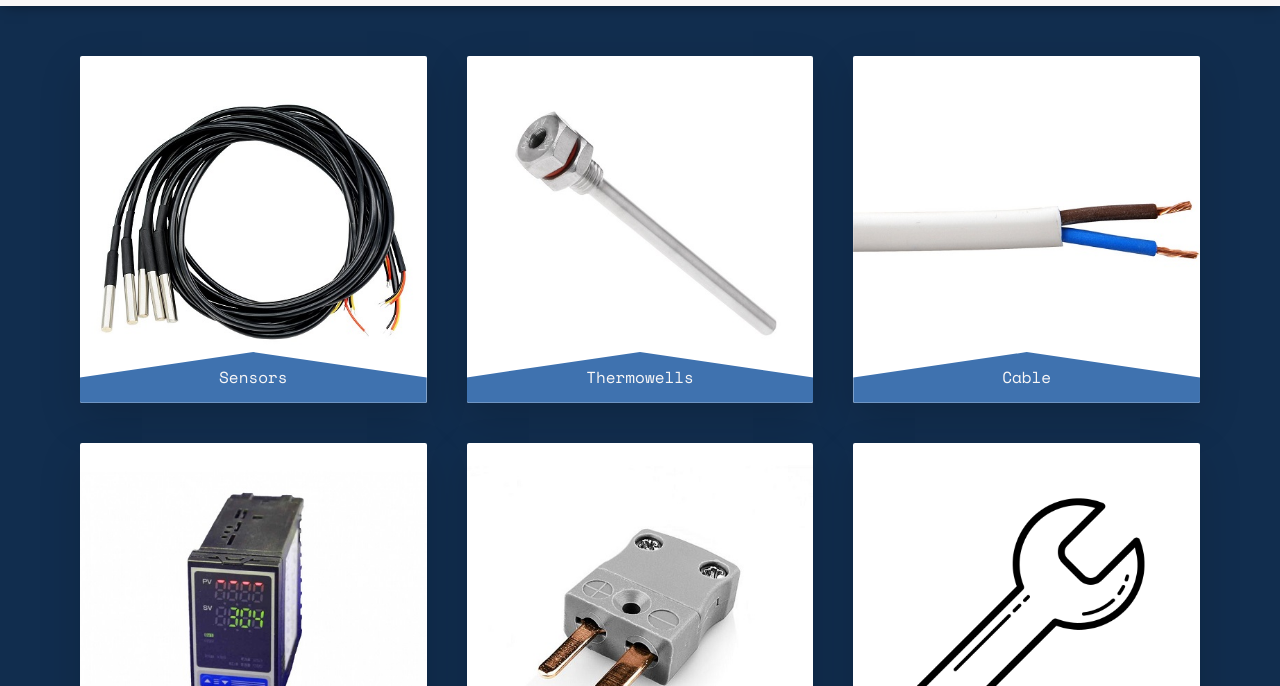
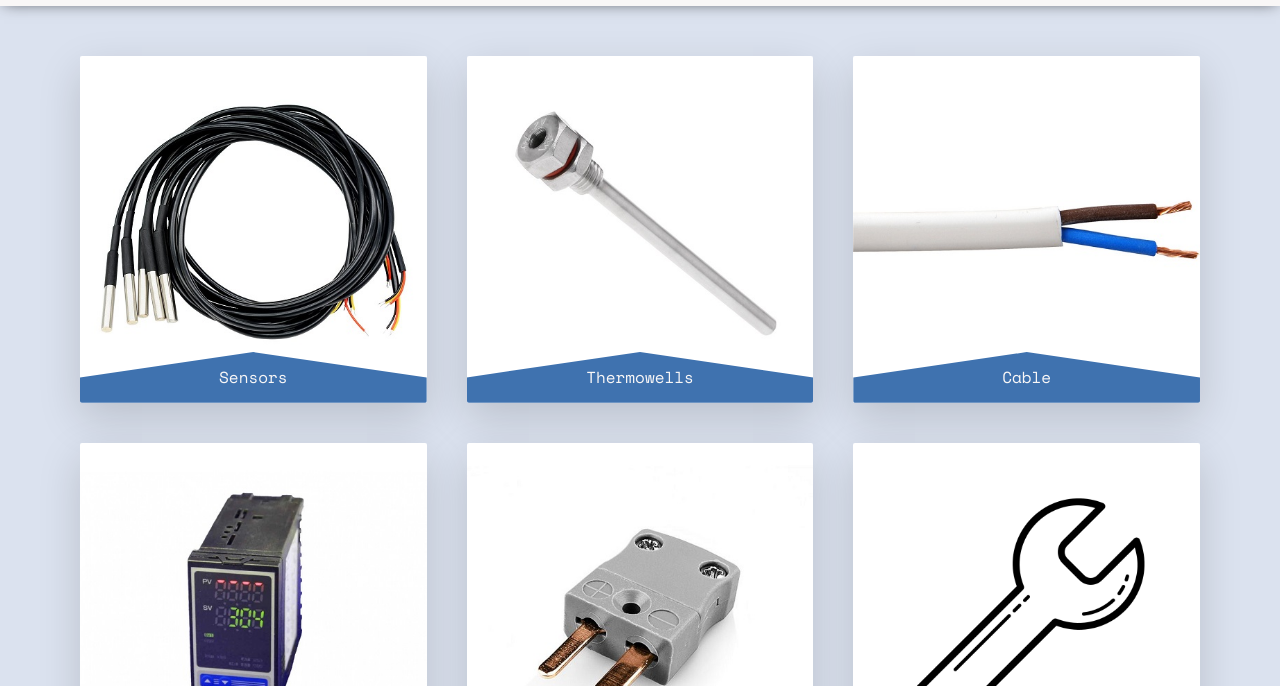
Before and after one commit to craig12454/testemp, a website: page index.html in a window 1280 px wide. Shown: the part 114-800 px from the top of the page. Drawn offline with nearby package versions, Linux system fonts and the light colour scheme.

Commit message:
contrast change

```diff
--- a/sass/_base.scss
+++ b/sass/_base.scss
@@ -40,7 +40,7 @@ html {
 
 body {
     font-family: $font-primary;
-    color: $color-secondary-dark;
+    color: $color-primary-dark;
     font-weight: 300;
     line-height: 1.6;
 }
@@ -50,7 +50,7 @@ html, body {
 }
 
 .container {
-    background-color: $color-secondary-dark;
+    background-color: $color-primary-dark;
     display: grid;
     grid-template-rows: 12rem 1fr auto;
     grid-template-columns: [full-start] minmax(6rem, 1fr) [center-start] repeat(8,
```
Also changed, not shown: css/style.css.
